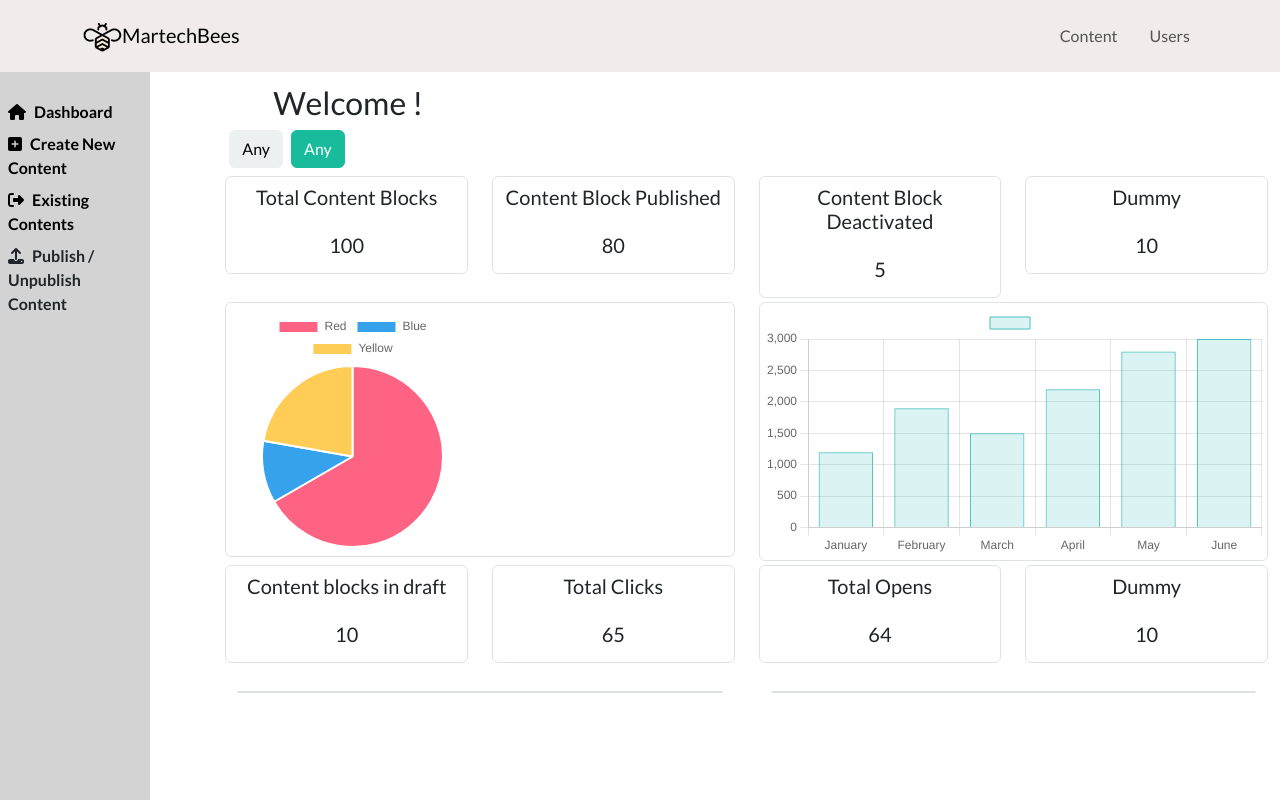
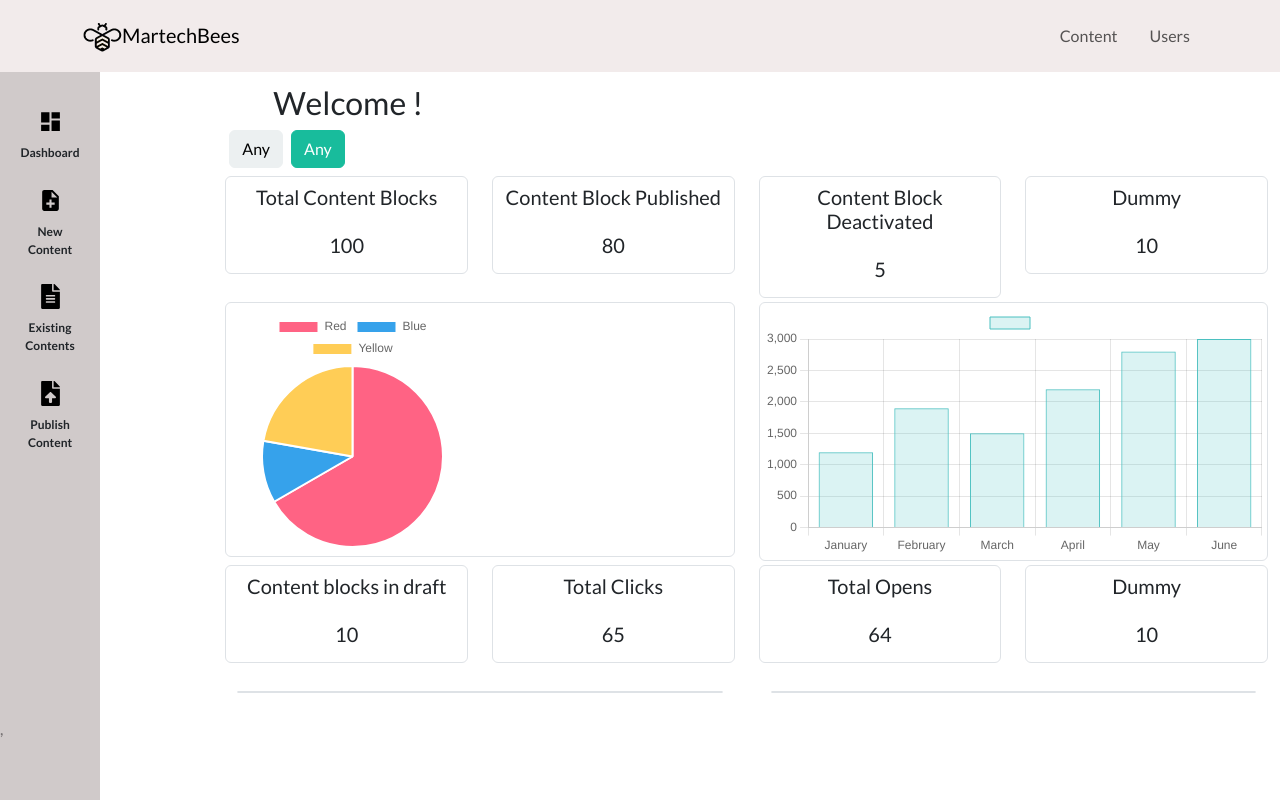
Before and after one commit to JAMESJOHN95/Content_Ui_TS, a React (Vite) app: page / in a window 1280 px wide. Built offline with nearby package versions, Linux system fonts and the light colour scheme; no server answers.

Commit message:
modified sidebar of dashboard layout

```diff
--- a/src/Pages/Layout.jsx
+++ b/src/Pages/Layout.jsx
@@ -1,5 +1,8 @@
-import { useState } from 'react';
-import { Link } from 'react-router-dom';
+import { useState } from "react";
+import { Link } from "react-router-dom";
+// Icons for Sidebar
+import { MdDashboard, MdNoteAdd } from "react-icons/md";
+import { FaFileUpload, FaFileAlt } from "react-icons/fa";
 
 export default function Sidebar() {
   const [isOpen, setIsOpen] = useState(false);
@@ -11,41 +14,118 @@ export default function Sidebar() {
         className="sidebar-toggle btn btn-outline-secondary m-2 mt-4"
         onClick={() => setIsOpen(!isOpen)}
       >
-        <i className={`fa-solid ${isOpen ? 'fa-xmark' : 'fa-bars'}`}></i>
+        <i className={`fa-solid ${isOpen ? "fa-xmark" : "fa-bars"}`}></i>
       </button>
 
       {/* Sidebar */}
       <div
-        className={`side-bar p-2 d-flex flex-column ${isOpen ? 'active' : ''} mt-0`}
+        className={`side-bar p-3 d-flex flex-column ${
+          isOpen ? "active" : ""
+        } mt-0`}
         style={{
-          position: 'fixed',
-          height: '100vh',
-          backgroundColor: 'lightgrey',
-          left: isOpen ? '0' : '-250px',
-          transition: 'left 0.3s ease',
-          /* zIndex: 999, */
-         /*  width: '250px' */
+          position: "fixed",
+          height: "100vh",
+          backgroundColor: "rgba(174, 164, 164, 0.58)",
+          left: isOpen ? "0" : "-250px",
+          transition: "left 0.3s ease",
+          width: "100px",
         }}
       >
         <ul className="list-unstyled mt-4">
-          <Link to="/" style={{ textDecoration: 'none', color: 'black' }}>
-            <li className='mt-2 fw-bolder'>
-              <i className="fa-solid fa-house me-2"></i>Dashboard
+          <div className="d-flex flex-column align-items-center justify-content-center">
+            <Link
+              to="/"
+              style={{
+                textDecoration: "none",
+                color: "black",
+                marginBottom: "10px",
+              }}
+            >
+              <li className="mt-2 fw-bolder">
+                <MdDashboard
+                  style={{ width: "100%", height: "100%", fontSize: "25px" }}
+                />
               </li>
             </Link>
-          <Link to="/dashboard" style={{ textDecoration: 'none', color: 'black' }}>
-            <li className='mt-2 fw-bolder'>
-              <i className="fa-solid fa-square-plus me-2"></i>Create New Content
+            <p style={{ fontSize: "12px", fontWeight: "bold" }}>Dashboard</p>
+          </div>
+          <div className="d-flex flex-column align-items-center justify-content-center">
+            <Link
+              to="/dashboard"
+              style={{
+                textDecoration: "none",
+                color: "black",
+                marginBottom: "10px",
+              }}
+            >
+              <li className="mt-2 fw-bolder">
+                <MdNoteAdd
+                  style={{ width: "100%", height: "100%", fontSize: "25px" }}
+                />
               </li>
             </Link>
-          <Link to="/existingcontents" style={{ textDecoration: 'none', color: 'black' }}>
-            <li className='mt-2 fw-bolder'>
-              <i className="fa-solid fa-right-from-bracket me-2"></i>Existing Contents
+            <p
+              style={{
+                textAlign: "center",
+                fontSize: "12px",
+                fontWeight: "bold",
+              }}
+            >
+              New Content
+            </p>
+          </div>
+
+          <div className="d-flex flex-column align-items-center justify-content-center">
+            <Link
+              to="/existingcontents"
+              style={{
+                textDecoration: "none",
+                color: "black",
+                marginBottom: "10px",
+              }}
+            >
+              <li className="mt-2 fw-bolder">
+                <FaFileAlt
+                  style={{ width: "100%", height: "100%", fontSize: "25px" }}
+                />
               </li>
             </Link>
-          <li className='mt-2 fw-bolder'>
-            <i className="fa-solid fa-upload me-2"></i>Publish / Unpublish Content
+            <p
+              style={{
+                textAlign: "center",
+                fontSize: "12px",
+                fontWeight: "bold",
+              }}
+            >
+              Existing Contents
+            </p>
+          </div>
+
+          <div className="d-flex flex-column align-items-center justify-content-center">
+            <Link
+              to="/"
+              style={{
+                textDecoration: "none",
+                color: "black",
+                marginBottom: "10px",
+              }}
+            >
+              <li className="mt-2 fw-bolder">
+                <FaFileUpload
+                  style={{ width: "100%", height: "100%", fontSize: "25px" }}
+                />
               </li>
+            </Link>
+            <p
+              style={{
+                textAlign: "center",
+                fontSize: "12px",
+                fontWeight: "bold",
+              }}
+            >
+              Publish Content
+            </p>
+          </div>
         </ul>
       </div>
 
@@ -55,17 +135,16 @@ export default function Sidebar() {
           className="overlay"
           onClick={() => setIsOpen(false)}
           style={{
-            position: 'fixed',
+            position: "fixed",
             top: 0,
             left: 0,
-            width: '100%',
-            height: '100%',
-            backgroundColor: 'rgba(0,0,0,0.5)',
-            zIndex: 998
+            width: "100%",
+            height: "100%",
+            backgroundColor: "rgba(0,0,0,0.5)",
+            zIndex: 998,
           }}
         />
       )}
-
     </>
   );
 }
```
Lines whose indentation alone changed are shown as unchanged.
